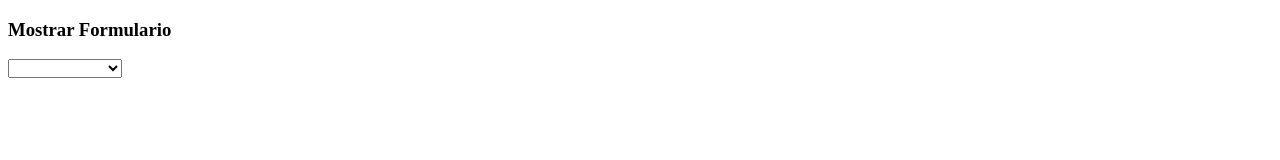
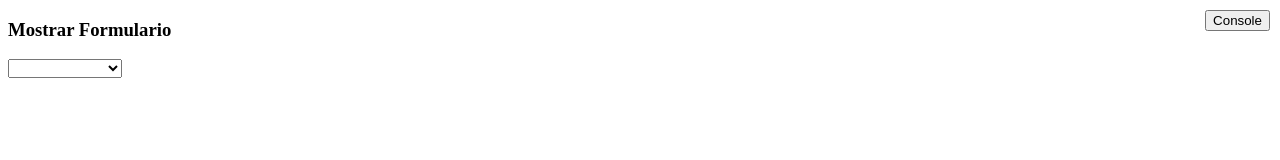
Before and after one commit to JFAquinoPando/testing-html, a plain HTML site: page formulario.html in a window 1280 px wide. Drawn offline with Linux system fonts and the light colour scheme; no server answers.

Commit message:
se agrega verificador de consola

```diff
--- /dev/null
+++ b/consola.js
@@ -0,0 +1,62 @@
+(function(window, document) {
+
+    // Create the DOM structure to hold the console messages
+
+    var div = document.createElement("div");
+    div.style.cssText = "position: absolute; " +
+    "top: 5px; left: 5px; right: 5px; bottom: 5px; " +
+    "padding: 10px; " +
+    "overflow-y: auto; " +
+    "display: none; " +
+    "background: rgba(0, 32, 0, 0.9); " +
+    "border: 3px solid #888; " +
+    "font: 14px Consolas,Monaco,Monospace; " +
+    "color: #ddd; " +
+    "z-indez: 500";
+
+    var ul = document.createElement("ul");
+    ul.style.cssText = "padding: 0; list-style-type: none; margin: 0";
+    div.appendChild(ul)
+
+    document.body.appendChild(div);
+
+    var toggleButton = document.createElement("button");
+    toggleButton.innerText = "Console";
+    toggleButton.style.cssText = "position: absolute; right: 10px; top: 10px; z-index: 501";
+
+    toggleButton.addEventListener("click", function () {
+        div.style.display = div.style.display === "none" ? "block" : "none";
+    });
+
+    document.body.appendChild(toggleButton);
+
+    var clearButton = document.createElement("button");
+    clearButton.innerText = "Clear";
+    clearButton.style.cssText = "position: absolute; right: 10px; top: 30px; z-index: 501";
+
+    clearButton.addEventListener("click", function() {
+        ul.innerHTML = "";
+    });
+
+    div.appendChild(clearButton);
+
+    function addMsg(msg) {
+        var li = document.createElement("li");
+        li.innerText = msg;
+        ul.appendChild(li);
+    }
+
+    // Monkey-patch console object
+
+    var methods = ["log", "debug", "error", "info", "warn"];
+
+    for (var i = 0; i < methods.length; i++) {
+        var method = methods[i];
+        var original = window.console[method];
+        window.console[method] = function(msg) {
+            addMsg(msg);
+            original.apply(window.console, arguments);
+        };
+    }
+
+})(window, document);
--- a/formulario.html
+++ b/formulario.html
@@ -35,5 +35,6 @@
 
         </div>
         <script src="mascript.js"></script>
+        <script src="consola.js"></script>
     </body>
 </html>
```
